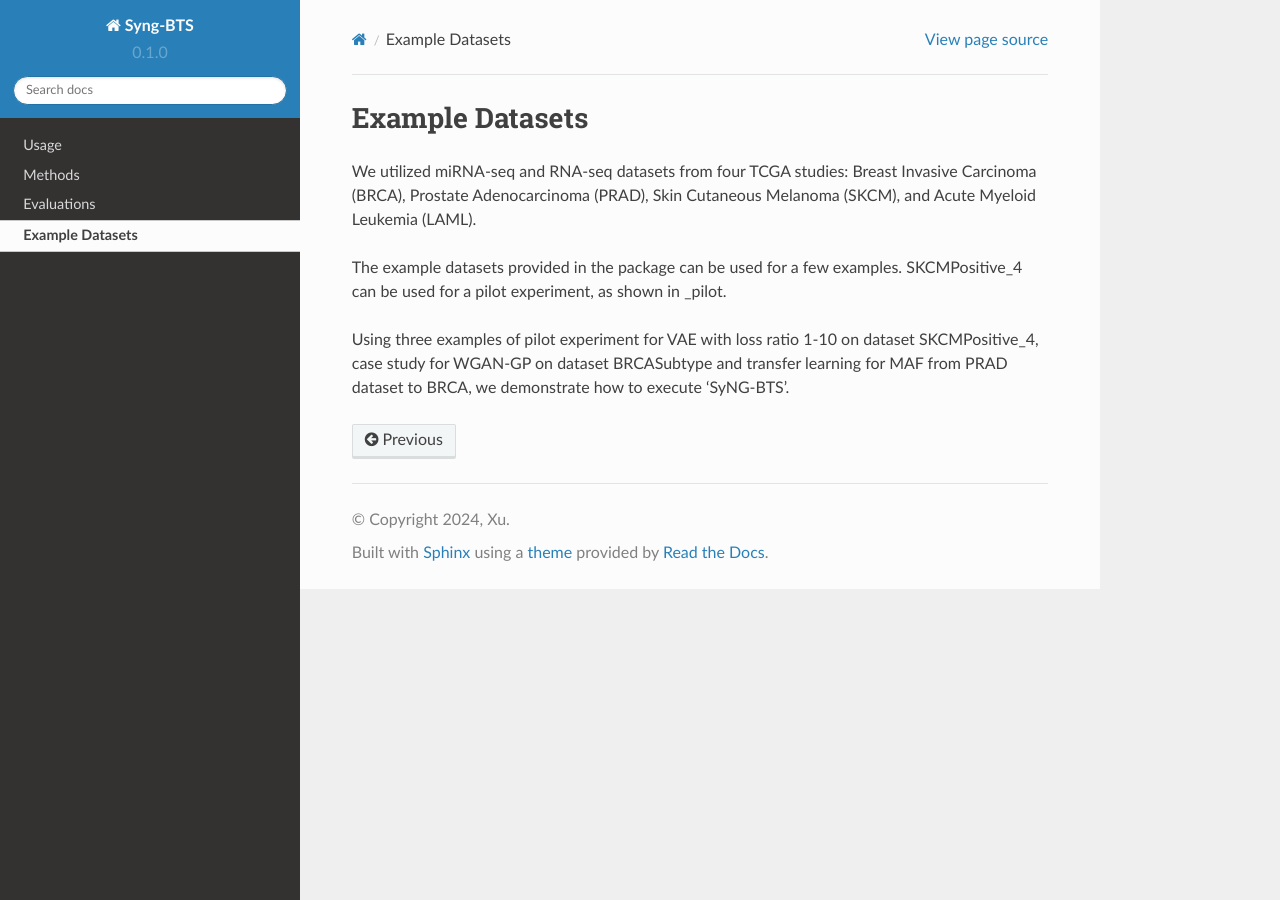
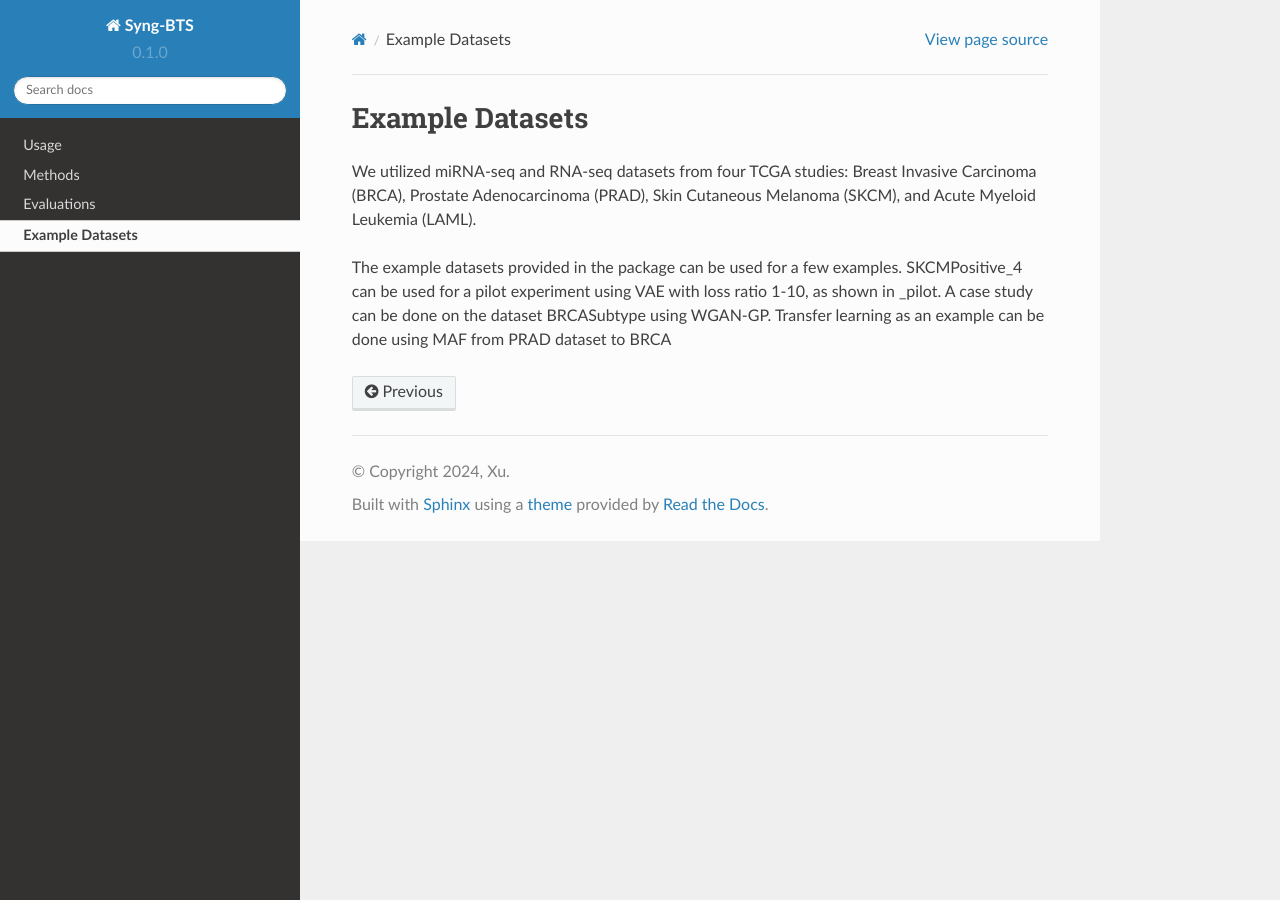
Before and after one commit to kxu1224/rtd-tutorial, a Sphinx documentation site: the page built from docs/source/datasets.rst, in a window 1280 px wide. Built offline with Sphinx 7.4.7 and the Read the Docs theme 2.0.0, drawn with Linux system fonts in a browser that asks for light colours.

Commit message:
dataset pt2

```diff
--- a/docs/source/datasets.rst
+++ b/docs/source/datasets.rst
@@ -6,7 +6,6 @@ We utilized miRNA-seq and RNA-seq datasets from four TCGA studies: Breast Invasi
 Leukemia (LAML).
 
 The example datasets provided in the package can be used for a few examples.
-SKCMPositive_4 can be used for a pilot experiment, as shown in :ref:`_pilot`.
-
-
-Using three examples of pilot experiment for VAE with loss ratio 1-10 on dataset SKCMPositive_4, case study for WGAN-GP on dataset BRCASubtype and transfer learning for MAF from PRAD dataset to BRCA, we demonstrate how to execute 'SyNG-BTS'.
+SKCMPositive_4 can be used for a pilot experiment using VAE with loss ratio 1-10, as shown in :doc:`_pilot`.
+A case study can be done on the dataset BRCASubtype using WGAN-GP.
+Transfer learning as an example can be done using MAF from PRAD dataset to BRCA
```
